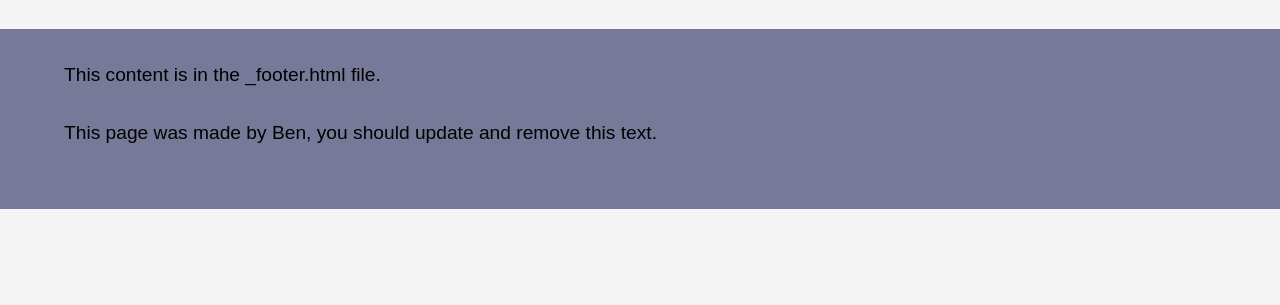
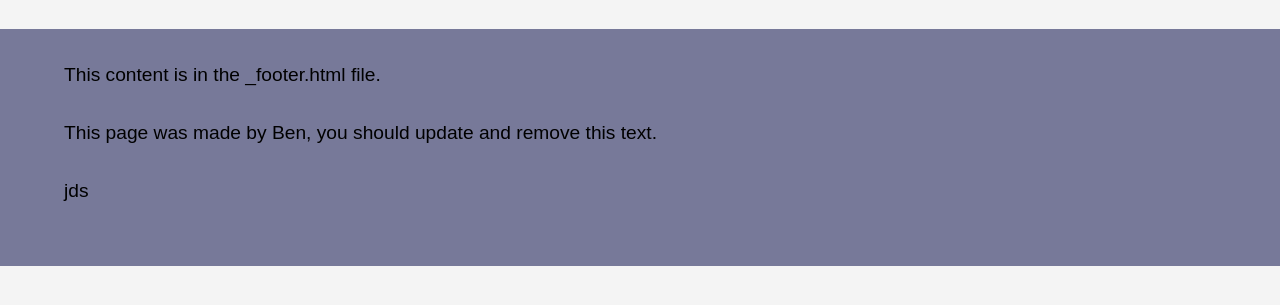
Before and after one commit to Ahmed-1121/My_World, an Eleventy site: page src/index.md in a window 1280 px wide. Shown: the part 361-666 px from the top of the page. Built offline with nearby package versions, Linux system fonts and the light colour scheme; Eleventy itself is replaced by a stand-in of ours; files that its build step writes are made by us from their sources.

Commit message:
first time

```diff
--- a/src/_includes/_footer.html
+++ b/src/_includes/_footer.html
@@ -3,5 +3,6 @@
     <div class="inner-wrapper">
         <p>This content is in the _footer.html file.</p>
         <p>This page was made by Ben, you should update and remove this text. </p>
+        <p>jds</p>
     </div>
 </footer>
```
Also changed, not shown: final-website/index.html (+1 -0 lines), package.json (+12 -7 lines), 3 other files.
